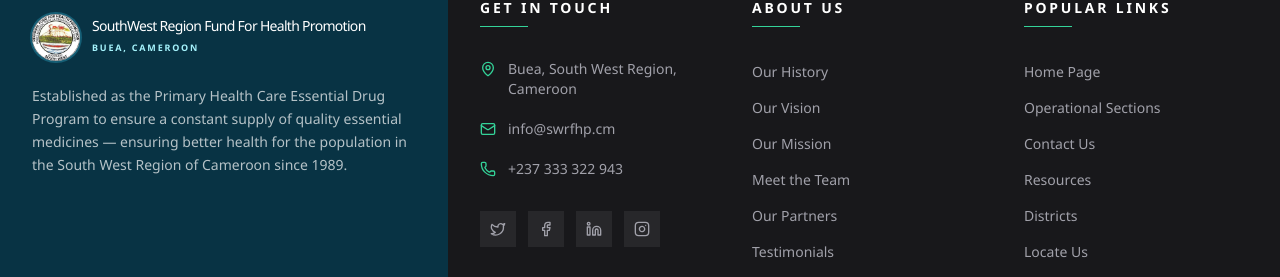
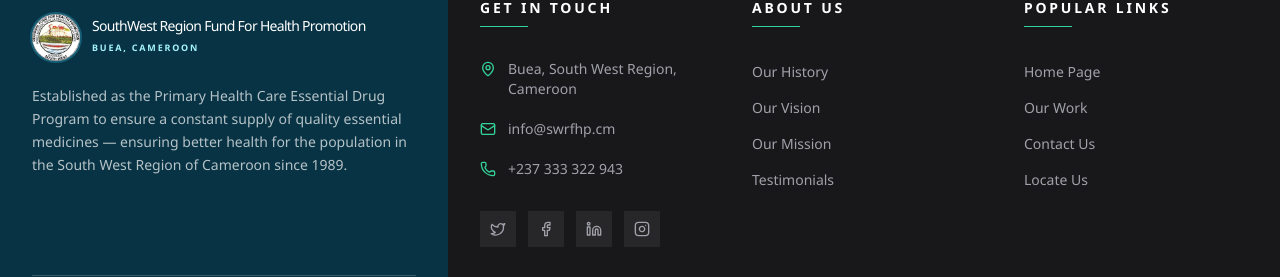
Before and after one commit to takowprogrammer/swrfph-frontend, a Next.js app: page / in a window 1280 px wide. Shown: the part 4709-4986 px from the top of the page. Built offline with nearby package versions, Linux system fonts and the light colour scheme.

Commit message:
fix: remove dead links to deleted pages from footer

```diff
--- a/components/layout/Footer2.tsx
+++ b/components/layout/Footer2.tsx
@@ -7,17 +7,13 @@ export function Footer2() {
     { label: 'Our History', href: '/about#history' },
     { label: 'Our Vision', href: '/about#vision' },
     { label: 'Our Mission', href: '/about#mission' },
-    { label: 'Meet the Team', href: '/team' },
-    { label: 'Our Partners', href: '/interventions#partners' },
     { label: 'Testimonials', href: '/#testimonials' },
   ]
 
   const popularLinks = [
     { label: 'Home Page', href: '/' },
-    { label: 'Operational Sections', href: '/sections' },
+    { label: 'Our Work', href: '/our-work' },
     { label: 'Contact Us', href: '/contact' },
-    { label: 'Resources', href: '/resources' },
-    { label: 'Districts', href: '/districts' },
     { label: 'Locate Us', href: '/#locate' },
   ]
 
```
